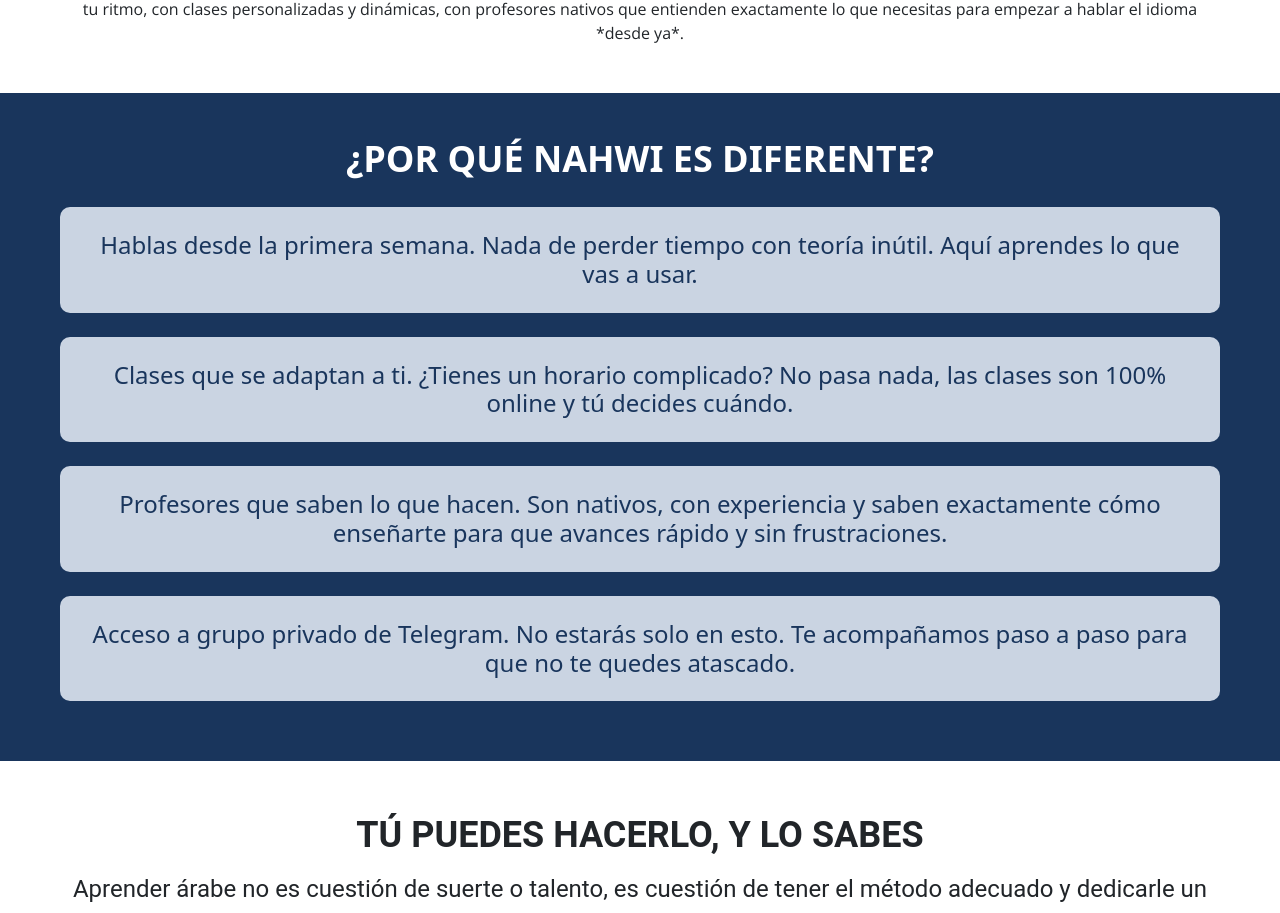
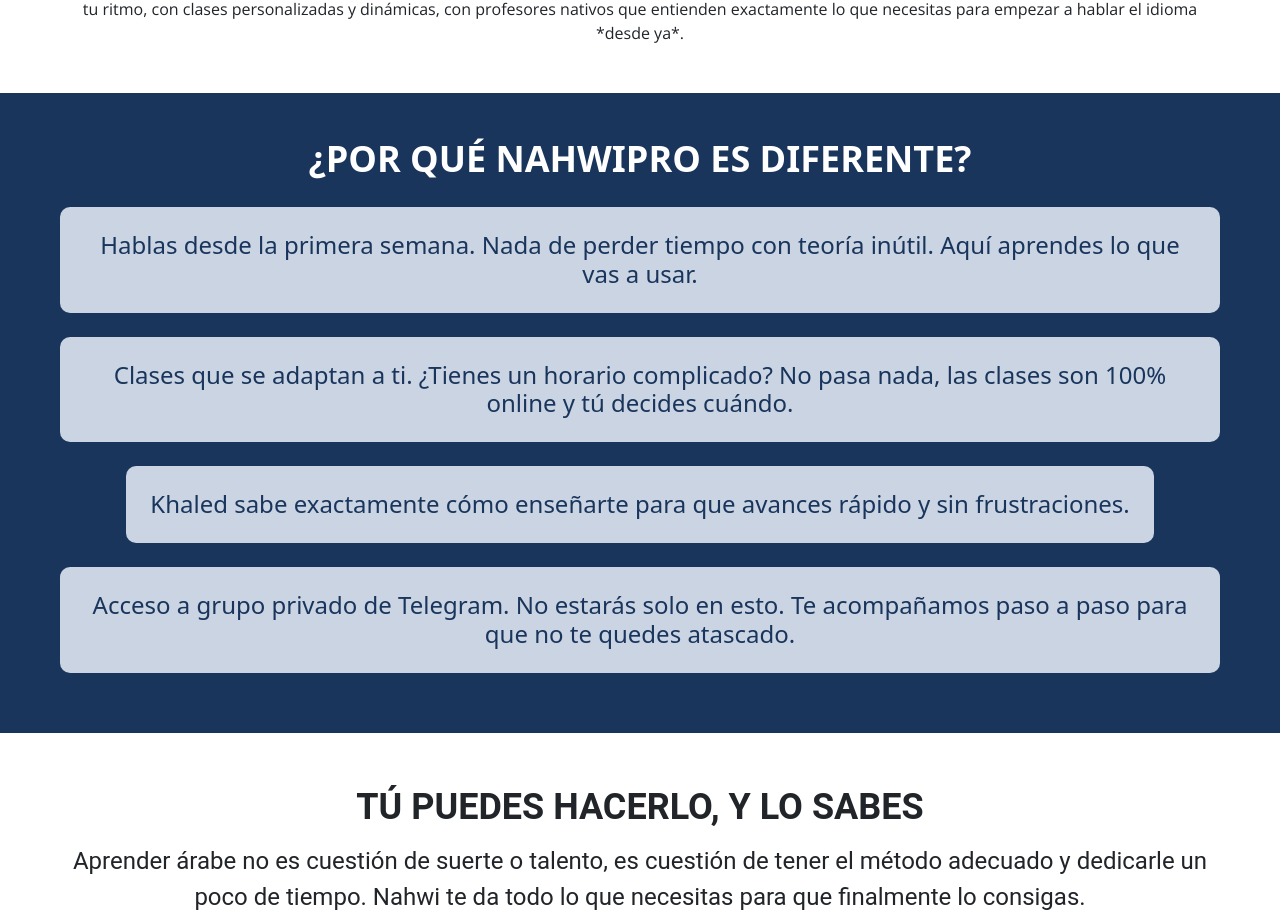
Before and after one commit to nlgarcia84/nahwi-landing, a React (Vite) app: page / in a window 1280 px wide. Shown: the part 951-1864 px from the top of the page. Built offline with nearby package versions, Linux system fonts and the light colour scheme.

Commit message:
update items

```diff
--- a/src/assets/benefits.js
+++ b/src/assets/benefits.js
@@ -12,7 +12,7 @@
   {
     id: 2,
     description:
-      'Profesores que saben lo que hacen. Son nativos, con experiencia y saben exactamente cómo enseñarte para que avances rápido y sin frustraciones.',
+      'Khaled sabe exactamente cómo enseñarte para que avances rápido y sin frustraciones.',
   },
   {
     id: 3,
--- a/src/components/MedinaMethod.jsx
+++ b/src/components/MedinaMethod.jsx
@@ -33,7 +33,7 @@
 export const MedinaMethod = () => {
   return (
     <MedinaContainer>
-      <MedinaTitle>¿Por qué Nahwi es diferente?</MedinaTitle>
+      <MedinaTitle>¿Por qué NahwiPro es diferente?</MedinaTitle>
       {benefits.map((benefit) => (
         <Item key={benefit.id}>{benefit.description}</Item>
       ))}
```
